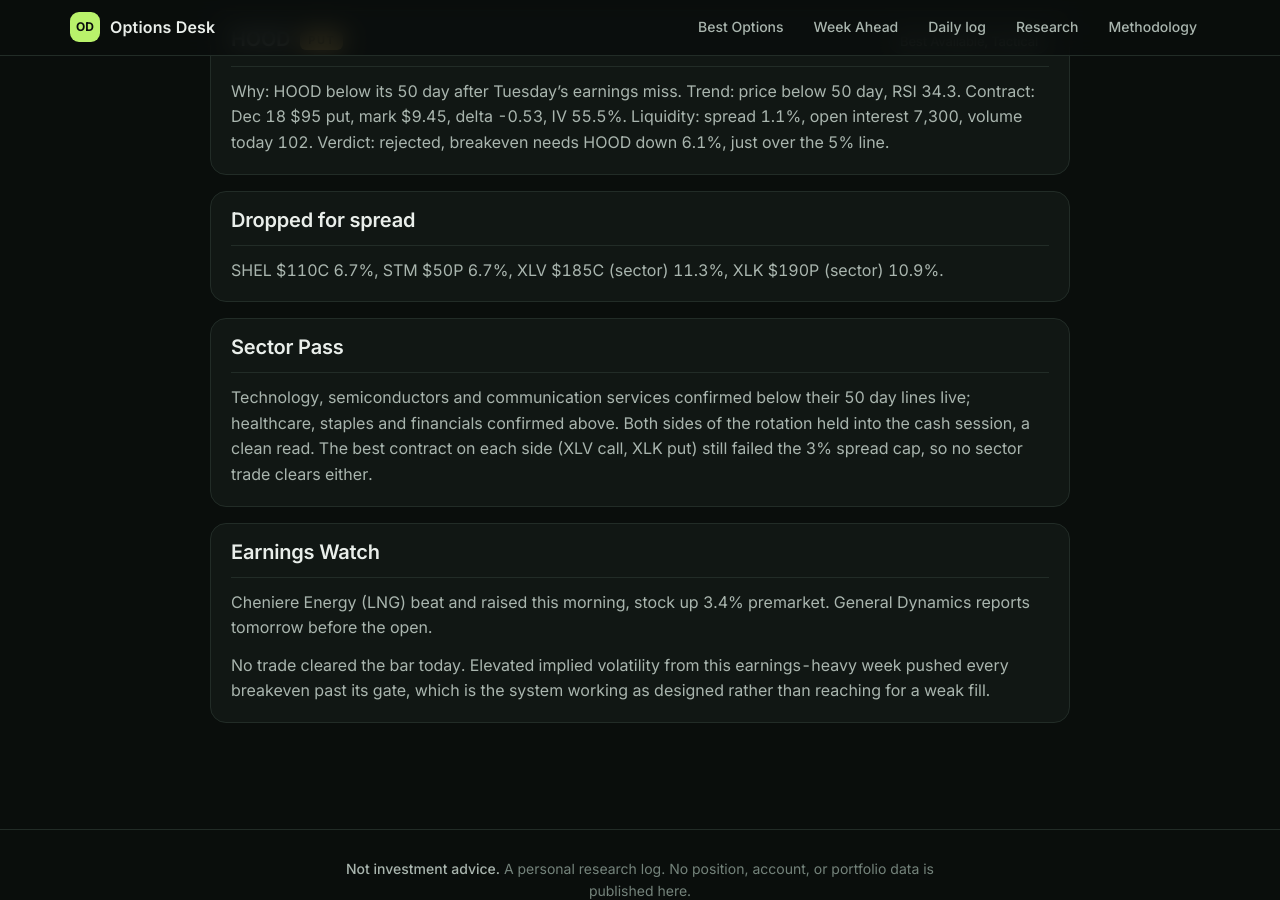
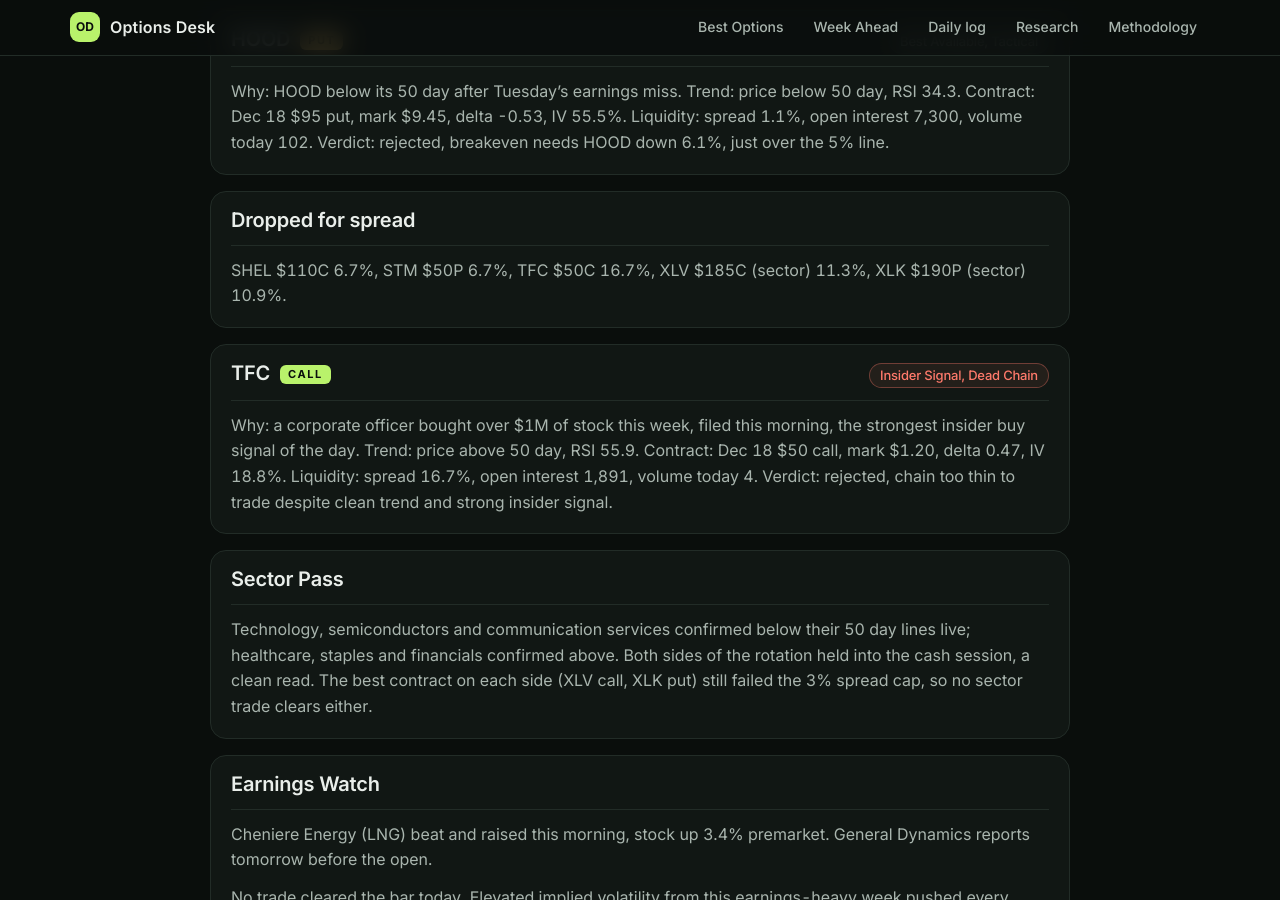
Before and after one commit to carolinehutchins05-prog/options-desk, a Jekyll site: the page built from index.md, in a window 1280 px wide and 900 px high, scrolled down 1380 px. Built offline with Jekyll 4.4.1, drawn with Linux system fonts in a browser that asks for light colours.

Commit message:
Live Verdict, 2026-10-29
Co-Authored-By: Claude Opus 5 <noreply@anthropic.com>

```diff
--- a/index.md
+++ b/index.md
@@ -49,7 +49,14 @@ Liquidity: spread 1.1%, open interest 7,300, volume today 102.
 Verdict: rejected, breakeven needs HOOD down 6.1%, just over the 5% line.
 
 ## Dropped for spread
-SHEL $110C 6.7%, STM $50P 6.7%, XLV $185C (sector) 11.3%, XLK $190P (sector) 10.9%.
+SHEL $110C 6.7%, STM $50P 6.7%, TFC $50C 16.7%, XLV $185C (sector) 11.3%, XLK $190P (sector) 10.9%.
+
+## TFC CALL: Insider Signal, Dead Chain
+Why: a corporate officer bought over $1M of stock this week, filed this morning, the strongest insider buy signal of the day.
+Trend: price above 50 day, RSI 55.9.
+Contract: Dec 18 $50 call, mark $1.20, delta 0.47, IV 18.8%.
+Liquidity: spread 16.7%, open interest 1,891, volume today 4.
+Verdict: rejected, chain too thin to trade despite clean trend and strong insider signal.
 
 ## Sector Pass
 Technology, semiconductors and communication services confirmed below their 50 day lines live; healthcare, staples and financials confirmed above. Both sides of the rotation held into the cash session, a clean read. The best contract on each side (XLV call, XLK put) still failed the 3% spread cap, so no sector trade clears either.
```
Also changed, not shown: archive/2026-10-29-verdict.md (+8 -1 lines).
